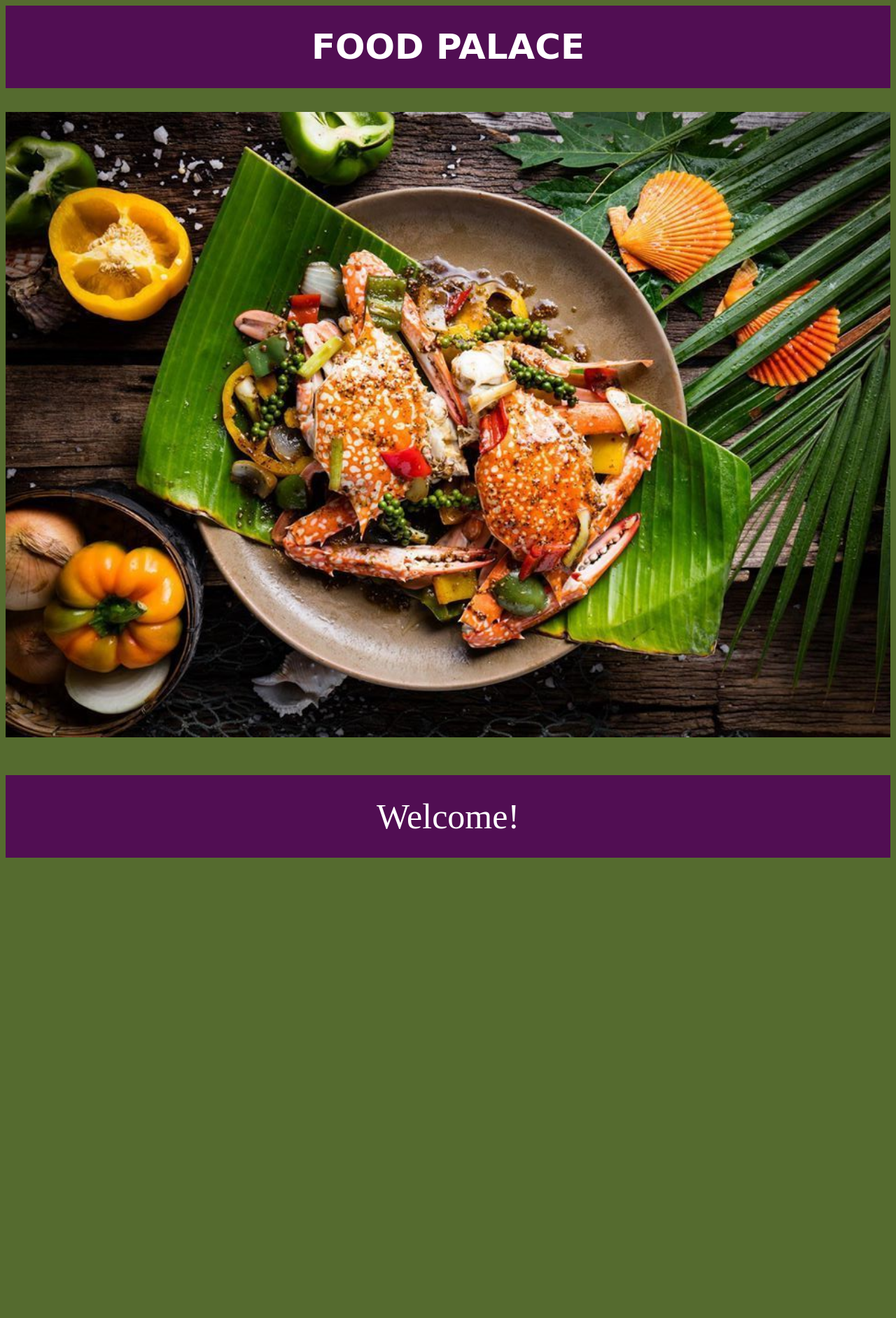
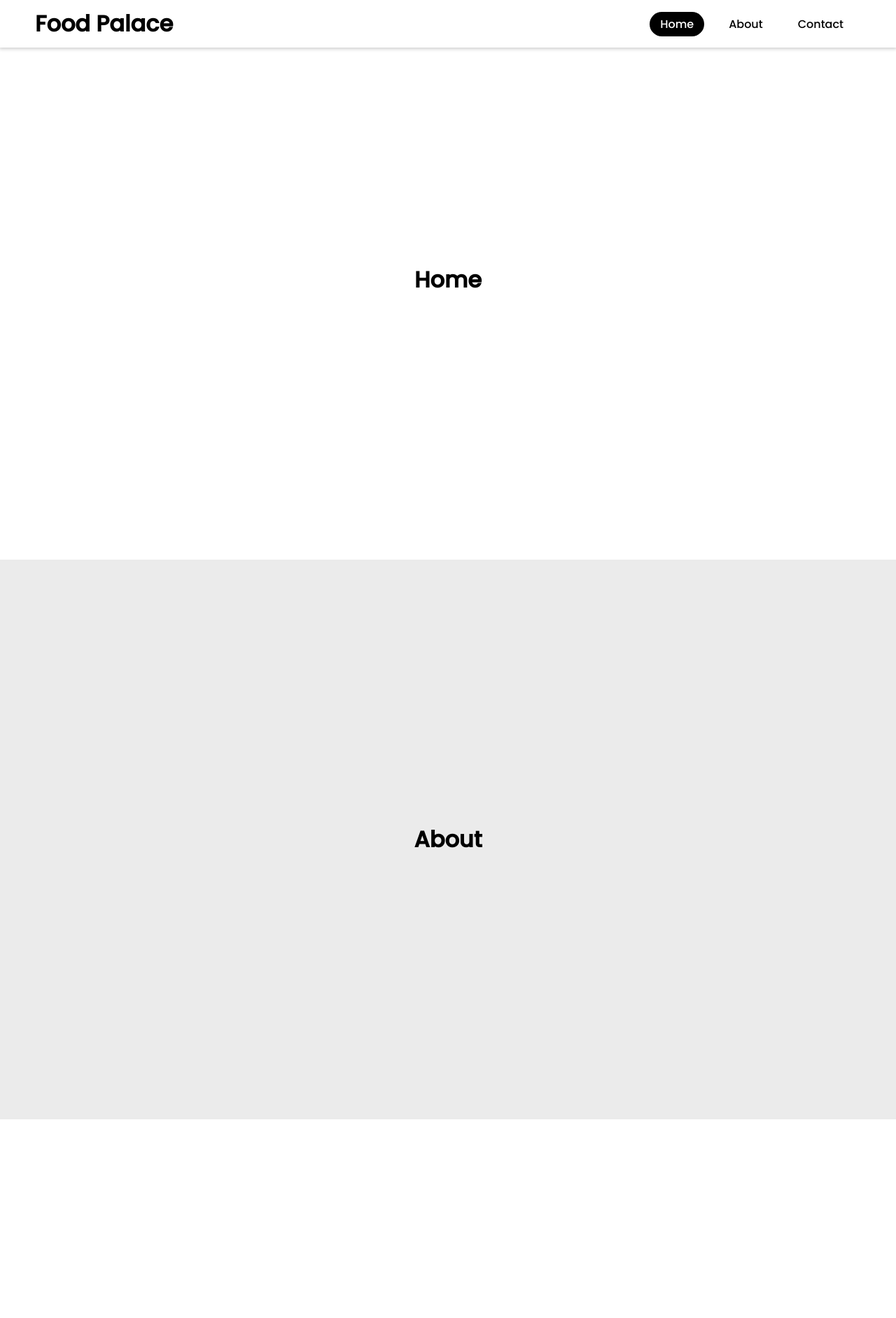
Before and after one commit to edwardmbitsi/Food-Palace, a plain HTML site: page index.html in a window 1280 px wide. Shown: the top 1884 px of the page at 70% size. Drawn offline with Linux system fonts and the light colour scheme; a web font is replaced by a local one.

Commit message:
Update index.html

```diff
--- a/index.html
+++ b/index.html
@@ -1,37 +1,32 @@
 <!DOCTYPE html>
-<html>
+<html lang="en">
   <head>
-    <title>FOODPALACE</title>
-    <link href="css/bootstrapstyle.css" rel="stylesheet" type="text/css">
-    <link href="css/bootstrap.min.css" rel="stylesheet">
+    <title>FOOD PALACE</title>
+    <link href="style.css" rel="stylesheet" type="text/css">
     <meta name="viewport" content="width=device-width, initial-scale=1.0">
-
-
+    <meta charset="UTF-8">
 </head>
-<body style="background-color: darkolivegreen;" >
-
-<h1 class="head">FOOD PALACE</h1>
-<article>
-<img src="images/Jewelry Hardware.jpeg" class="img-fluid" alt="food" height="100%" width="100%">
-</article>
-
-<p class="topic"> Welcome!</p>
-
-
-<div class="row">
-    <div class="column">
-      <img src="images/16 Very Best Things To Do In Japan.jpeg" alt="Bowl" style="width:80%">
-    </div>
-    <div class="column">
-      <img src="images/Flat lay with Italian pizza.jpeg" alt="Pizza" style="width:80%">
-    </div>
-    <div class="column">
-      <img src="images/LAURA MURRAY.png" alt="Sumn" style="width:85%">
-    </div>
+<body>
+<div class="navbar">
+  <div class="logo">
+   <h1>Food Palace</h1>
   </div>
-  <div class="column2"><h4> We offer all kinds of delicacies, from Chinese, to Italian Pizza and Pasta, to Mexican Tacos. Food Palace is the best palace to be.</h4></div>
-  <div class="column3"><h5>We are located on Bailey Street, Dial +0184567239 to order a delivery!</h5></div>
-  <footer class="footer"> Copyright 2021</footer>
+  <div class="nav__links">
+   <a href="#home" class="active nav__link">Home</a>
+   <a href="#about" class="nav__link">About</a>
+   <a href="#contact" class="nav__link">Contact</a>
+  </div>
+ </div>
+ <div id="home" class="section">
+  <h1>Home</h1>
+ </div>
+ <div id="about" class="section">
+  <h1>About</h1>
+ </div>
+ <div id="contact" class="section">
+  <h1>Contact</h1>
+ </div>
+ <script src="main.js"></script>
 
 </body>
 
```
